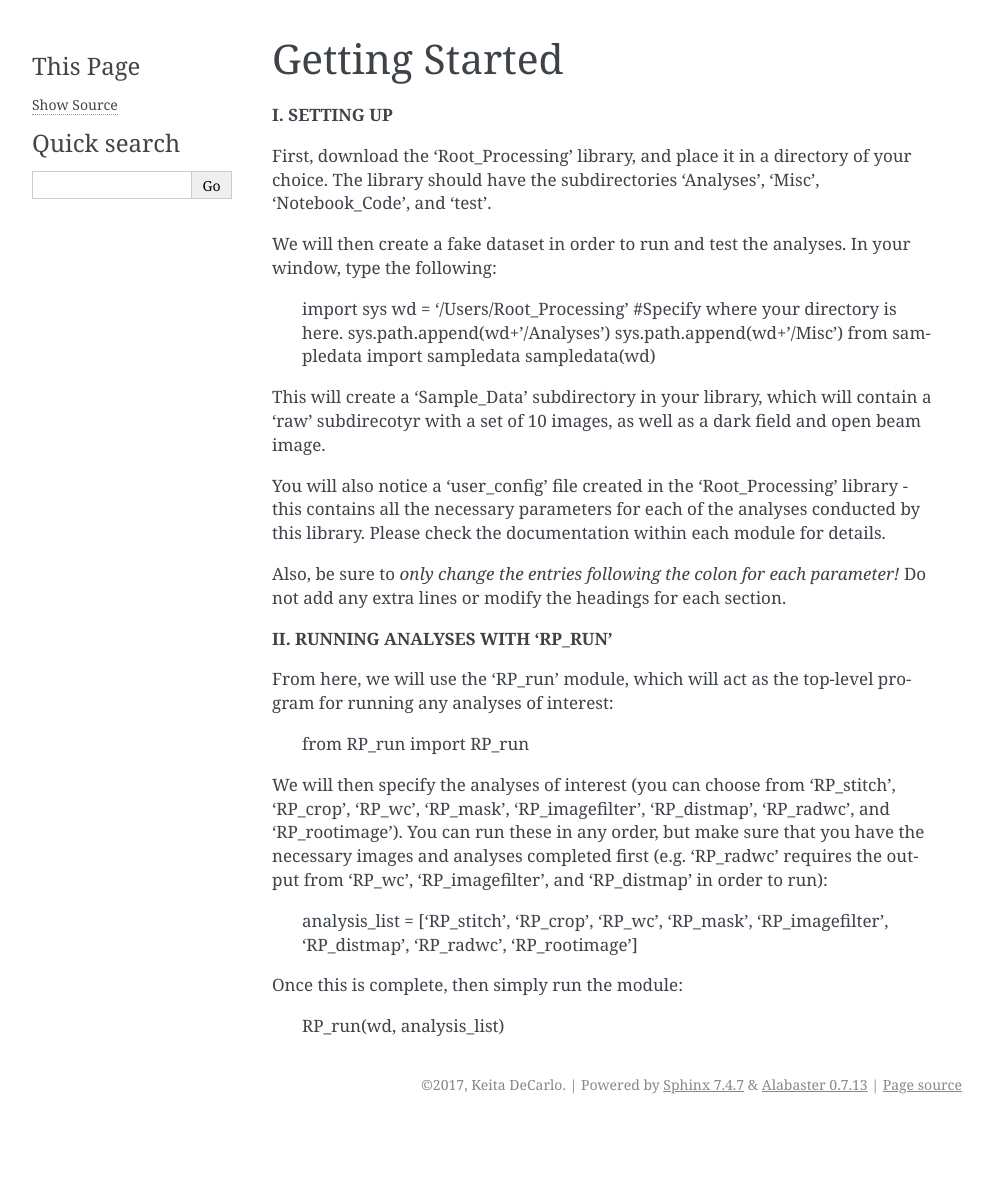
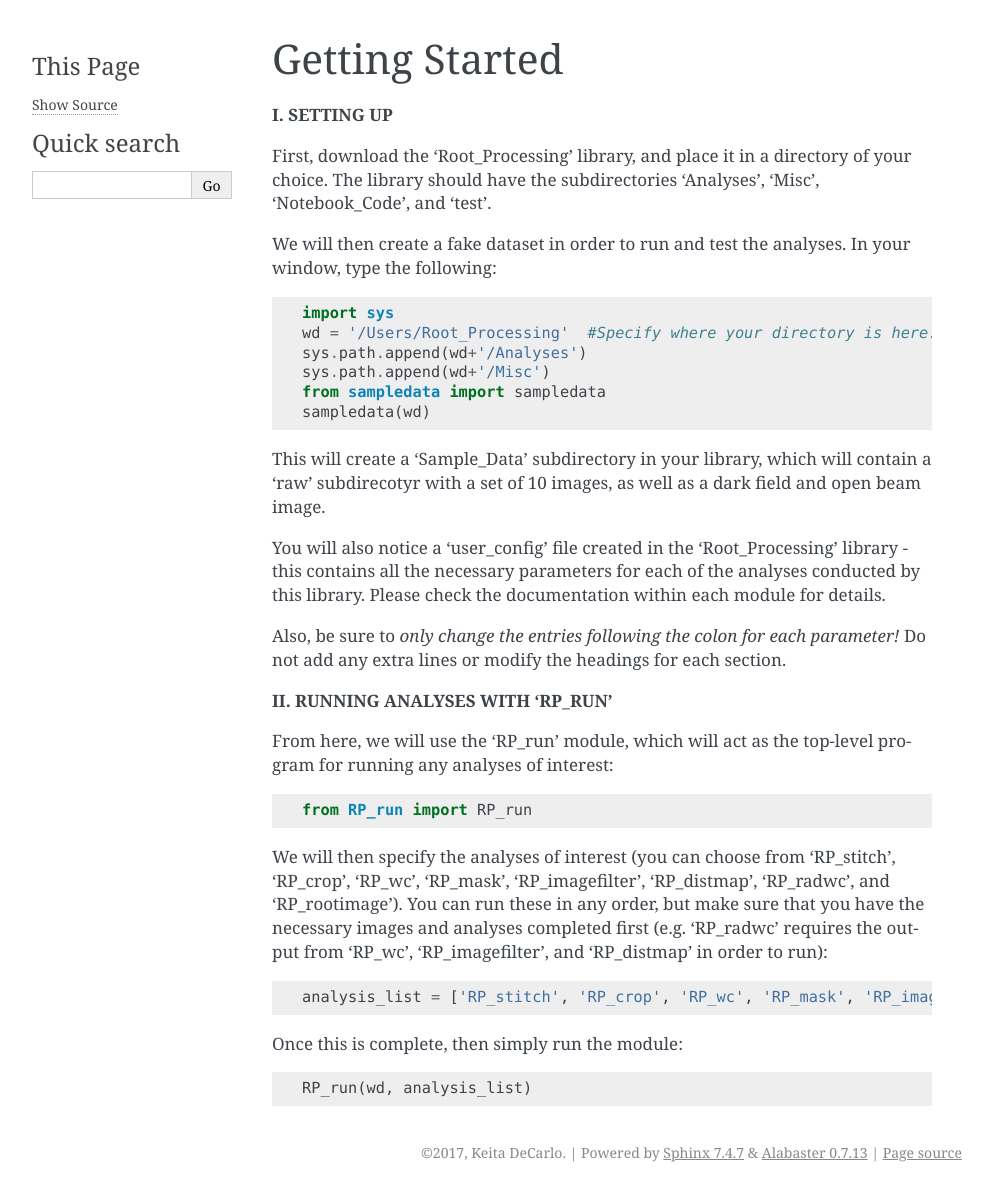
Before and after one commit to kdecarlo/CG1D_rootprocessing, a Sphinx documentation site: the page built from Root_Processing/Documentation/tutorial.rst, in a window 1280 px wide. Shown: the whole page, without its empty margins (148-1141 px from the left). Built offline with Sphinx 7.4.7, drawn with Linux system fonts in a browser that asks for light colours; pages that are not in the unit, such as notebooks, are missing from menus; before the commit the page ends 1124 px from its top, so only the background shows below that.

Commit message:
Add files via upload

```diff
--- a/Root_Processing/Documentation/tutorial.rst
+++ b/Root_Processing/Documentation/tutorial.rst
@@ -8,14 +8,14 @@ Getting Started
 
 First, download the 'Root_Processing' library, and place it in a directory of your choice.  The library should have the subdirectories 'Analyses', 'Misc', 'Notebook_Code', and 'test'.
 
-We will then create a fake dataset in order to run and test the analyses.  In your window, type the following:
+We will then create a fake dataset in order to run and test the analyses.  In your window, type the following::
 
-	import sys
-	wd = '/Users/Root_Processing'  #Specify where your directory is here.
-	sys.path.append(wd+'/Analyses')
-	sys.path.append(wd+'/Misc')
-	from sampledata import sampledata
-	sampledata(wd)
+    import sys
+    wd = '/Users/Root_Processing'  #Specify where your directory is here.
+    sys.path.append(wd+'/Analyses')
+    sys.path.append(wd+'/Misc')
+    from sampledata import sampledata
+    sampledata(wd)
 
 This will create a 'Sample_Data' subdirectory in your library, which will contain a 'raw' subdirecotyr with a set of 10 images, as well as a dark field and open beam image.
 
@@ -25,14 +25,14 @@ Also, be sure to *only change the entries following the colon for each parameter
 
 **II. RUNNING ANALYSES WITH 'RP_RUN'**
 
-From here, we will use the 'RP_run' module, which will act as the top-level program for running any analyses of interest:
+From here, we will use the 'RP_run' module, which will act as the top-level program for running any analyses of interest::
 
-	from RP_run import RP_run
+    from RP_run import RP_run
 
-We will then specify the analyses of interest (you can choose from 'RP_stitch', 'RP_crop', 'RP_wc', 'RP_mask', 'RP_imagefilter', 'RP_distmap', 'RP_radwc', and 'RP_rootimage').  You can run these in any order, but make sure that you have the necessary images and analyses completed first (e.g. 'RP_radwc' requires the output from 'RP_wc', 'RP_imagefilter', and 'RP_distmap' in order to run):
+We will then specify the analyses of interest (you can choose from 'RP_stitch', 'RP_crop', 'RP_wc', 'RP_mask', 'RP_imagefilter', 'RP_distmap', 'RP_radwc', and 'RP_rootimage').  You can run these in any order, but make sure that you have the necessary images and analyses completed first (e.g. 'RP_radwc' requires the output from 'RP_wc', 'RP_imagefilter', and 'RP_distmap' in order to run)::
 
-	analysis_list = ['RP_stitch', 'RP_crop', 'RP_wc', 'RP_mask', 'RP_imagefilter', 'RP_distmap', 'RP_radwc', 'RP_rootimage']
+    analysis_list = ['RP_stitch', 'RP_crop', 'RP_wc', 'RP_mask', 'RP_imagefilter', 'RP_distmap', 'RP_radwc', 'RP_rootimage']
 
-Once this is complete, then simply run the module:
+Once this is complete, then simply run the module::
 
-	RP_run(wd, analysis_list)
+    RP_run(wd, analysis_list)
```
